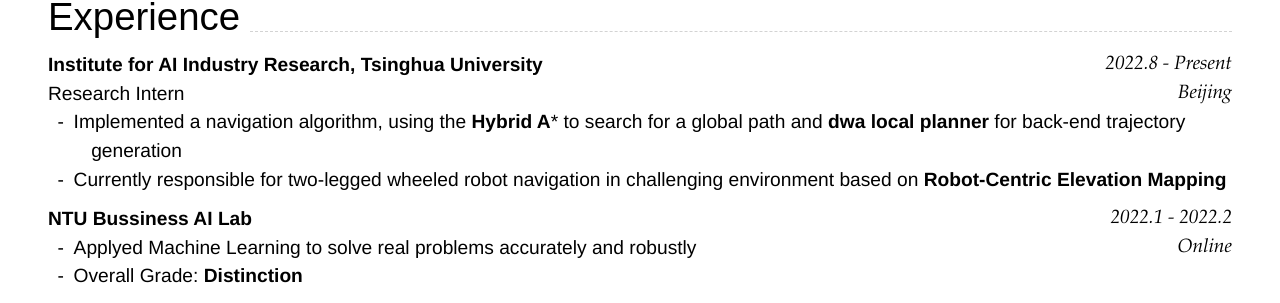
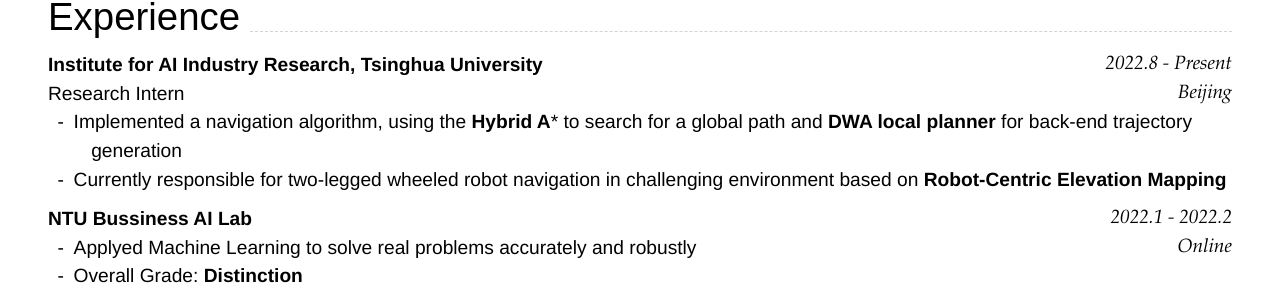
Before and after one commit to skywalker-dell/CV, a Jekyll site: the page built from index.md, in a window 1280 px wide. Shown: the part 383-686 px from the top of the page. Built offline with Jekyll 4.4.1, drawn with Linux system fonts in a browser that asks for light colours; nearby versions of some CDN libraries.

Commit message:
add content

````diff
--- a/index.md
+++ b/index.md
@@ -48,7 +48,7 @@ Beijing
 ```
 
 Research Intern<br>
-- Implemented a navigation algorithm, using the **Hybrid A*** to search for a global path and **dwa local planner** for back-end trajectory generation
+- Implemented a navigation algorithm, using the **Hybrid A*** to search for a global path and **DWA local planner** for back-end trajectory generation
 - Currently responsible for two-legged wheeled robot navigation in challenging environment based on **Robot-Centric Elevation Mapping**
 
 
````
